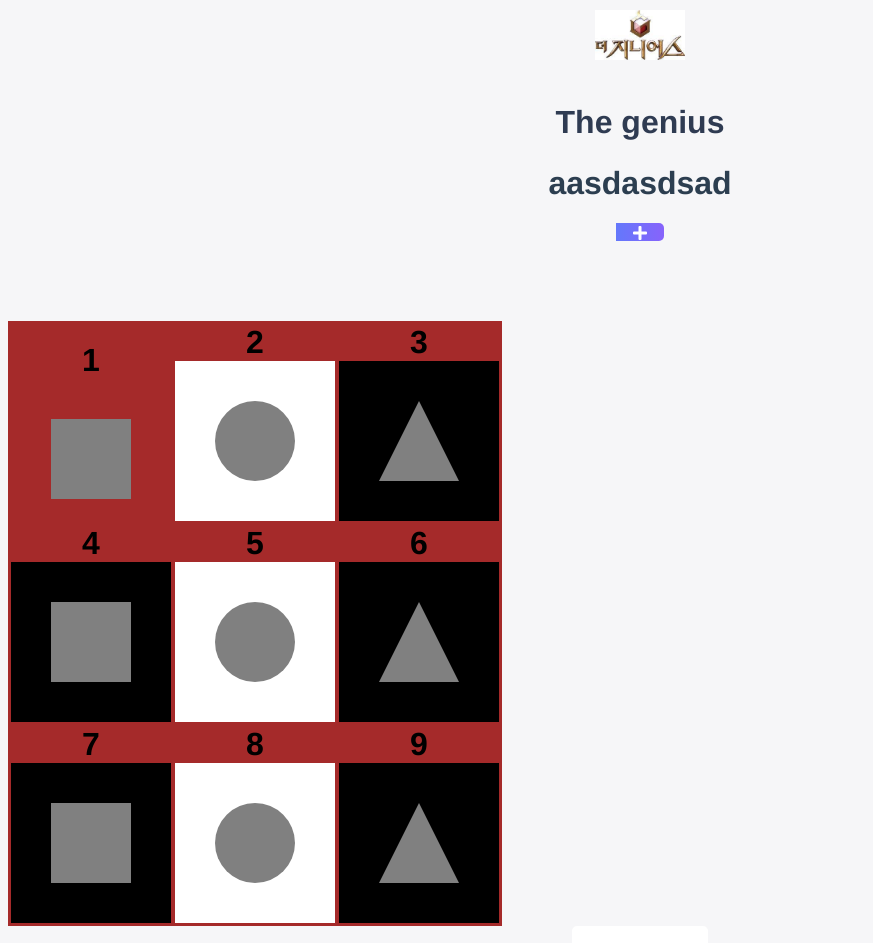
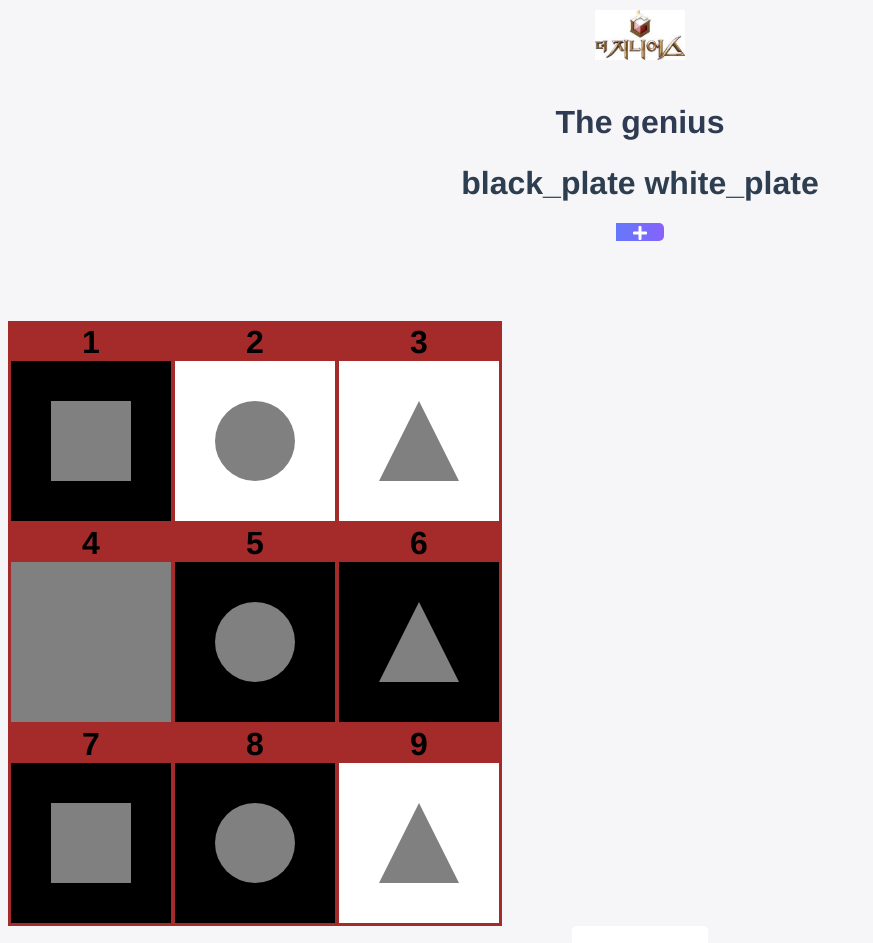
Before and after one commit to seok8418/genius, a Vue app: page /#/ in a window 1280 px wide. Shown: the top 943 px of the page, without its empty margins (0-873 px from the left). Built offline with nearby package versions, Linux system fonts and the light colour scheme.

Commit message:
Random plateBackgroundColor

```diff
--- a/src/components/GHGame.vue
+++ b/src/components/GHGame.vue
@@ -1,6 +1,6 @@
 <template>
   <div>
-    <h1>aasdasdsad</h1>
+    <h1>{{plateColor1}} {{plateColor2}}</h1>
     <span class="Container" v-on:click="init">
       <i class="addBtn fas fa-plus" aria-hidden="true"></i>
     </span>
@@ -11,7 +11,7 @@
         <div class="number">
           <b>1</b>
         </div>
-      <div id='plate1' v-bind:style="plate_style" v-on:click="nothing">
+      <div id='plate1' v-bind:class="plateColor1" v-on:click="nothing">
           <div class="gray_square" />
         </div>
       </td>
@@ -19,7 +19,7 @@
         <div class="number">
           <b>2</b>
         </div>
-        <div id='plate2' class="white_plate" v-on:click="nothing">
+        <div id='plate2' v-bind:class="plateColor2" v-on:click="nothing">
           <div class="gray_circle" />
         </div>
       </td>
@@ -27,7 +27,7 @@
         <div class="number">
           <b>3</b>
         </div>
-        <div id='plate3' class="black_plate" v-on:click="nothing">
+        <div id='plate3' v-bind:class="plateColor3" v-on:click="nothing">
           <div class="gray_triangle" />
         </div>
       </td>
@@ -37,7 +37,7 @@
         <div class="number">
           <b>4</b>
         </div>
-        <div id='plate4' class="black_plate" v-on:click="nothing">
+        <div id='plate4' v-bind:class="plateColor4" v-on:click="nothing">
           <div class="gray_square" />
         </div>
       </td>
@@ -45,7 +45,7 @@
         <div class="number">
           <b>5</b>
         </div>
-        <div id='plate5' class="white_plate" v-on:click="nothing">
+        <div id='plate5' v-bind:class="plateColor5" v-on:click="nothing">
           <div class="gray_circle" />
         </div>
       </td>
@@ -53,7 +53,7 @@
         <div class="number">
           <b>6</b>
         </div>
-        <div id='plate6' class="black_plate" v-on:click="nothing">
+        <div id='plate6' v-bind:class="plateColor6" v-on:click="nothing">
           <div class="gray_triangle" />
         </div>
       </td>
@@ -63,7 +63,7 @@
         <div class="number">
           <b>7</b>
         </div>
-        <div id='plate7' class="black_plate" v-on:click="nothing">
+        <div id='plate7' v-bind:class="plateColor7" v-on:click="nothing">
           <div class="gray_square" />
         </div>
       </td>
@@ -71,7 +71,7 @@
         <div class="number">
           <b>8</b>
         </div>
-        <div id='plate8' class="white_plate" v-on:click="nothing">
+        <div id='plate8' v-bind:class="plateColor8" v-on:click="nothing">
           <div class="gray_circle" />
         </div>
       </td>
@@ -79,7 +79,7 @@
         <div class="number">
           <b>9</b>
         </div>
-        <div id='plate9' class="black_plate" v-on:click="nothing">
+        <div id='plate9' v-bind:class="plateColor9" v-on:click="nothing">
           <div class="gray_triangle" />
         </div>
       </td>
@@ -93,29 +93,35 @@ export default {
   data () {
     return {
       plate: [],
-      plate_style: []
+      plate_style: [],
+      plateColor1: 'black_plate',
+      plateColor2: 'black_plate',
+      plateColor3: 'black_plate',
+      plateColor4: 'black_plate',
+      plateColor5: 'black_plate',
+      plateColor6: 'black_plate',
+      plateColor7: 'black_plate',
+      plateColor8: 'black_plate',
+      plateColor9: 'black_plate'
     }
   },
   created () {
-    // init();
-  },
-  computed: {
-    temp: function () {
-      return {
-        black_plate: true
-      }
-    }
+    this.init()
   },
   methods: {
     init () {
-      this.createPlate()
-      for (let i = 0; i < 9; i++) {
-        this.plate_style[i] = this.objectPlateStyle(this.plate[i][0])
-        console.log('this.plate_style[' + i + ']')
-        console.log(this.plate_style[i])
-      }
+      this.setPlateColor()
+      this.plateColor1 = this.plate[0][0]
+      this.plateColor2 = this.plate[1][0]
+      this.plateColor3 = this.plate[2][0]
+      this.plateColor4 = this.plate[3][0]
+      this.plateColor5 = this.plate[4][0]
+      this.plateColor6 = this.plate[5][0]
+      this.plateColor7 = this.plate[6][0]
+      this.plateColor8 = this.plate[7][0]
+      this.plateColor9 = this.plate[8][0]
     },
-    createPlate () {
+    setPlateColor () {
       var backgroundColor = ['black_plate', 'gray_plate', 'white_plate']
       var shapeColor = ['black_', 'gray_', 'white_']
       var shape = ['circle', 'triangle', 'square']
@@ -132,50 +138,9 @@ export default {
         // console.log("this.plate   " + this.plate[i])
       }
     },
-    objectPlateStyle (style) {
-      return {
-        width: '10rem',
-        height: '10rem',
-        background: style
-      }
-    },
-    rename (backgroundColor, shapeColor, shape) {
-      switch (backgroundColor) {
-        case '0':
-          backgroundColor = 'black_plate'
-          break
-        case '1':
-          backgroundColor = 'gray_plate'
-          break
-        case '2':
-          backgroundColor = 'white_plate'
-          break
-      }
-      switch (shapeColor) {
-        case '0':
-          backgroundColor = 'black_'
-          break
-        case '1':
-          backgroundColor = 'gray_'
-          break
-        case '2':
-          backgroundColor = 'white_'
-          break
-      }
-      switch (shape) {
-        case '0':
-          backgroundColor = 'square'
-          break
-        case '1':
-          backgroundColor = 'circle'
-          break
-        case '2':
-          backgroundColor = 'triangle'
-          break
-      }
-    },
     nothing () {
-      console.log('nothing')
+      this.plateColor1 = 'black_plate'
+      console.log(this.plateColor1)
     }
   }
 }
```
